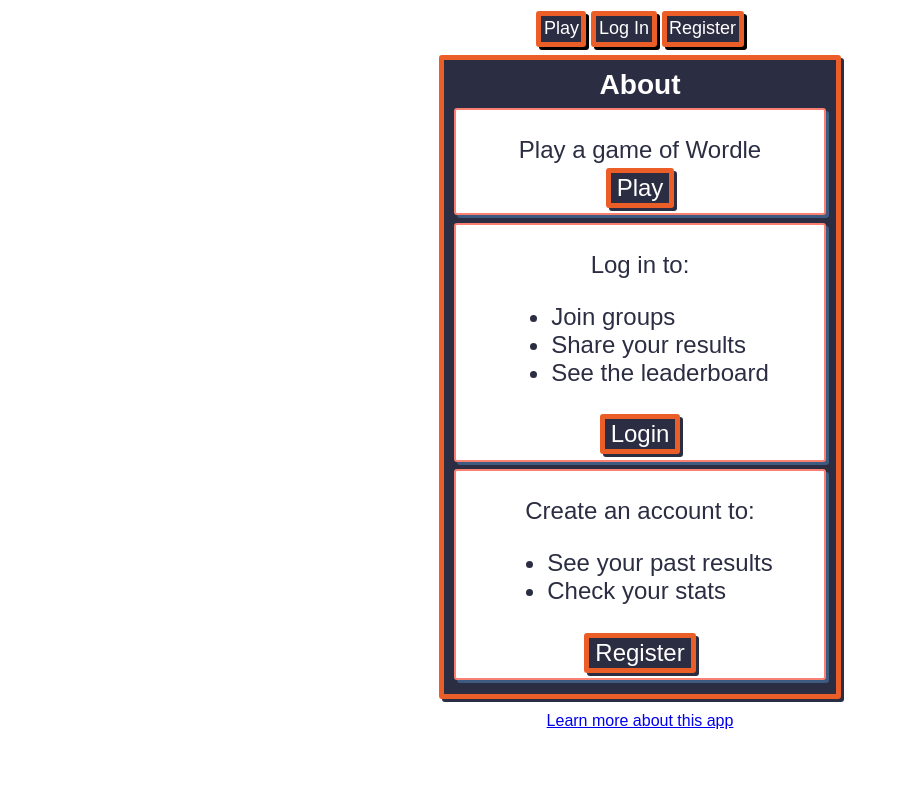
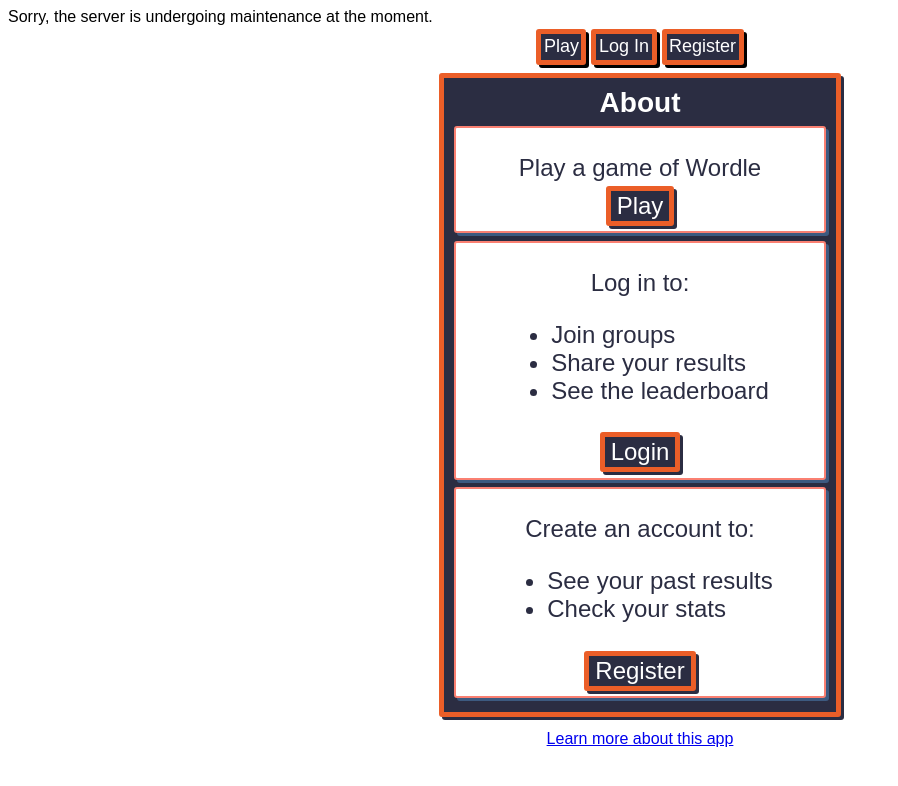
Before and after one commit to leo-mj/wordle-guess-marker, a React (Create React App) app: page / in a window 1280 px wide. Shown: the top 786 px of the page, without its empty margins (0-898 px from the left). Built offline with nearby package versions, Linux system fonts and the light colour scheme.

Commit message:
Added maintenance message

```diff
--- a/src/App.tsx
+++ b/src/App.tsx
@@ -26,6 +26,7 @@
   };
   return (
     <>
+      Sorry, the server is undergoing maintenance at the moment.
       <MenuButtons states={states} />
       {selectedPage === "play" && <PlayWordle states={states} />}
       {selectedPage === "login" && <Login states={states} />}
--- a/src/components/play/GuessInterface.tsx
+++ b/src/components/play/GuessInterface.tsx
@@ -113,7 +113,6 @@
         <ShowAllResults allResults={allResults} guessInput={guessInput} />
       </div>
 
-
       <div className="keyboard">
         <Keyboard
           guessInput={guessInput}
--- a/src/components/play/OneGuess.tsx
+++ b/src/components/play/OneGuess.tsx
@@ -15,7 +15,7 @@
         <div
           key={i}
           className="letter"
-          style={{ backgroundColor: result.colour, color:"white" }}
+          style={{ backgroundColor: result.colour, color: "white" }}
         >
           <h1>{result.letter}</h1>
         </div>
```
Lines whose indentation alone changed are shown as unchanged.
